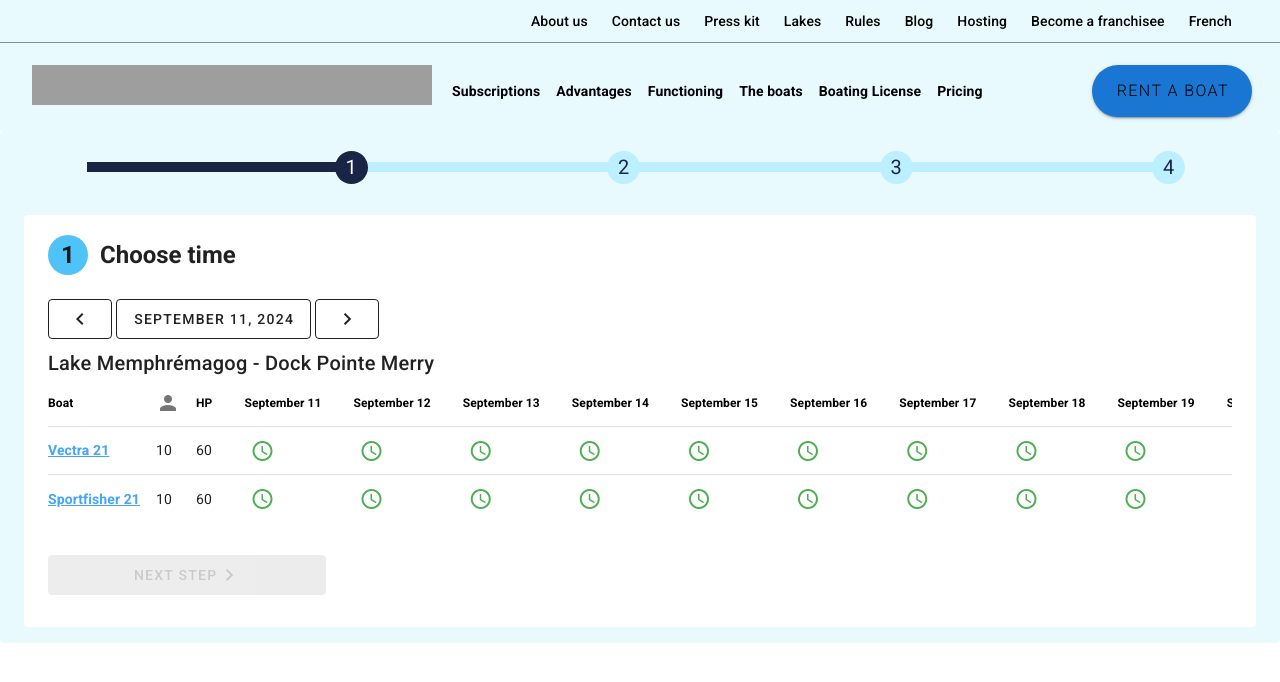
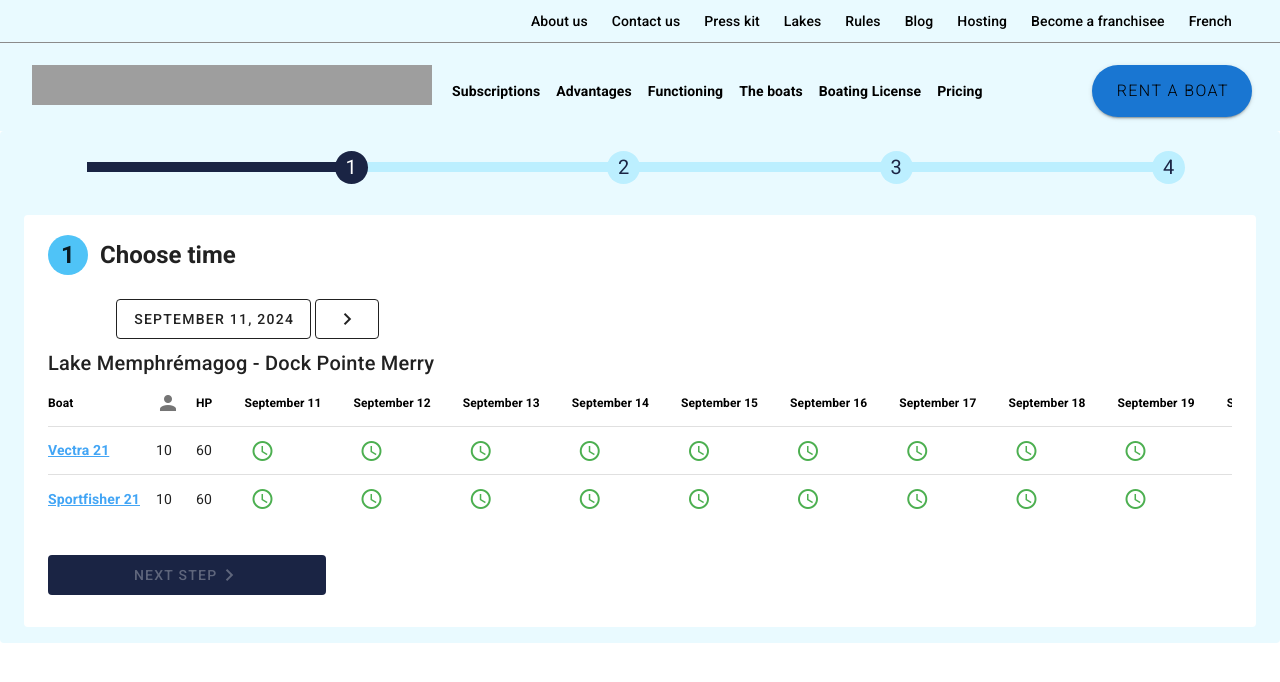
Before and after one commit to Fink2005/Navigay, a Nuxt app: page / in a window 1280 px wide. Shown: the top 682 px of the page. Built offline with nearby package versions, Linux system fonts and the light colour scheme; grey boxes are pictures that could not be loaded.

Commit message:
updateDisabledforbuttons

```diff
--- a/components/Steppers/Step1.vue
+++ b/components/Steppers/Step1.vue
@@ -19,7 +19,7 @@
                                 <div class="d-flex justify-center justify-md-start">
                                     <div class="row no-gutters">
                                         <div class="d-flex justify-start col col-1">
-                                            <v-btn style="height:40px;" outlined @click="adjustDate(-7)">
+                                            <v-btn style="height:40px;" outlined @click="adjustDate(-7)" :disabled="isPastDate">
                                                 <v-icon>mdi-chevron-left</v-icon>
                                             </v-btn>
                                         </div>
@@ -134,7 +134,7 @@
                         @click="$emit('next-step')"
                         class="white--text"
                         style="width: 100%; height: 40px;"
-                        :class="{ 'btn-disabled': !isStepComplete }"
+                        :class="{ 'btn-disabled': !isStepComplete, 'btn-custom-disabled': !isStepComplete }"
                         :disabled="!isStepComplete"
                     >
                         Next Step
@@ -207,6 +207,12 @@ export default {
     isStepComplete() {
       // Return true if both boat and date are selected
       return this.selected.boat !== null && this.selected.day !== null;
+    },
+    isPastDate() {
+        const today = new Date(this.minDate); // Get the current date (minDate)
+        const selectedDate = new Date(this.picker); // Get the date selected in the picker
+        // Disable button if the selected date is less than or equal to today
+        return selectedDate <= today;
     }
 },
     methods: {
@@ -295,9 +301,17 @@ export default {
   font-size: 16px !important;
 }
 
-::v-deep .btn-disabled {
-  background-color: #1a2444;
-  opacity: 0.6;
+.theme--light.v-btn.v-btn--disabled {
+    color: #ffffff4d !important;
 }
 
+.theme--light.v-btn.v-btn--disabled .v-icon {
+    color: #ffffff4d !important;
+}
+
+.theme--light.v-btn.v-btn--disabled.v-btn--has-bg {
+    background-color: #1a2444 !important;
+}
+
+
 </style>
--- a/components/Steppers/Step2.vue
+++ b/components/Steppers/Step2.vue
@@ -490,4 +490,16 @@ export default {
 
 <style scoped>
 
+.theme--light.v-btn.v-btn--disabled {
+    color: #ffffff4d !important;
+}
+
+.theme--light.v-btn.v-btn--disabled .v-icon {
+    color: #ffffff4d !important;
+}
+
+.theme--light.v-btn.v-btn--disabled.v-btn--has-bg {
+    background-color: #1a2444 !important;
+}
+
 </style>
--- a/components/Steppers/Step3.vue
+++ b/components/Steppers/Step3.vue
@@ -206,7 +206,17 @@ export default {
     font-size: 14px;
 }
 
+.theme--light.v-btn.v-btn--disabled {
+    color: #ffffff4d !important;
+}
 
+.theme--light.v-btn.v-btn--disabled .v-icon {
+    color: #ffffff4d !important;
+}
+
+.theme--light.v-btn.v-btn--disabled.v-btn--has-bg {
+    background-color: #1a2444 !important;
+}
 
 
 
```
